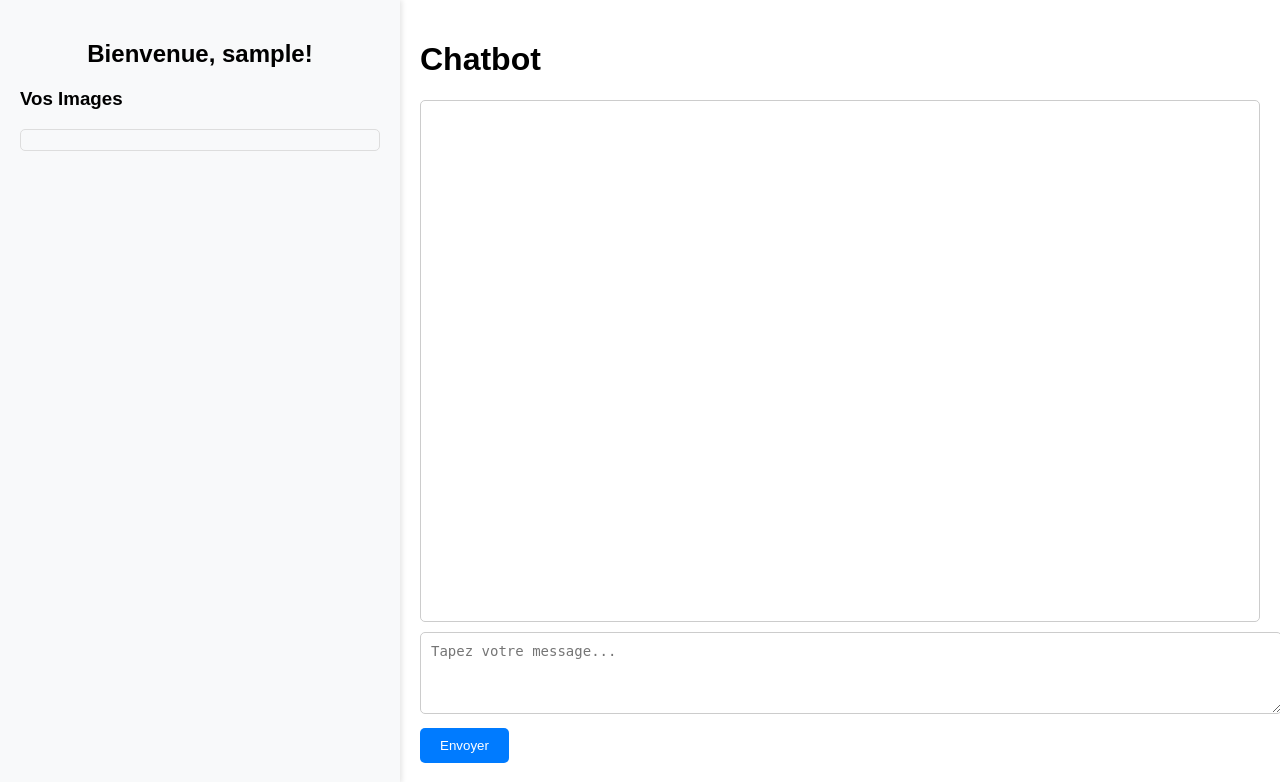
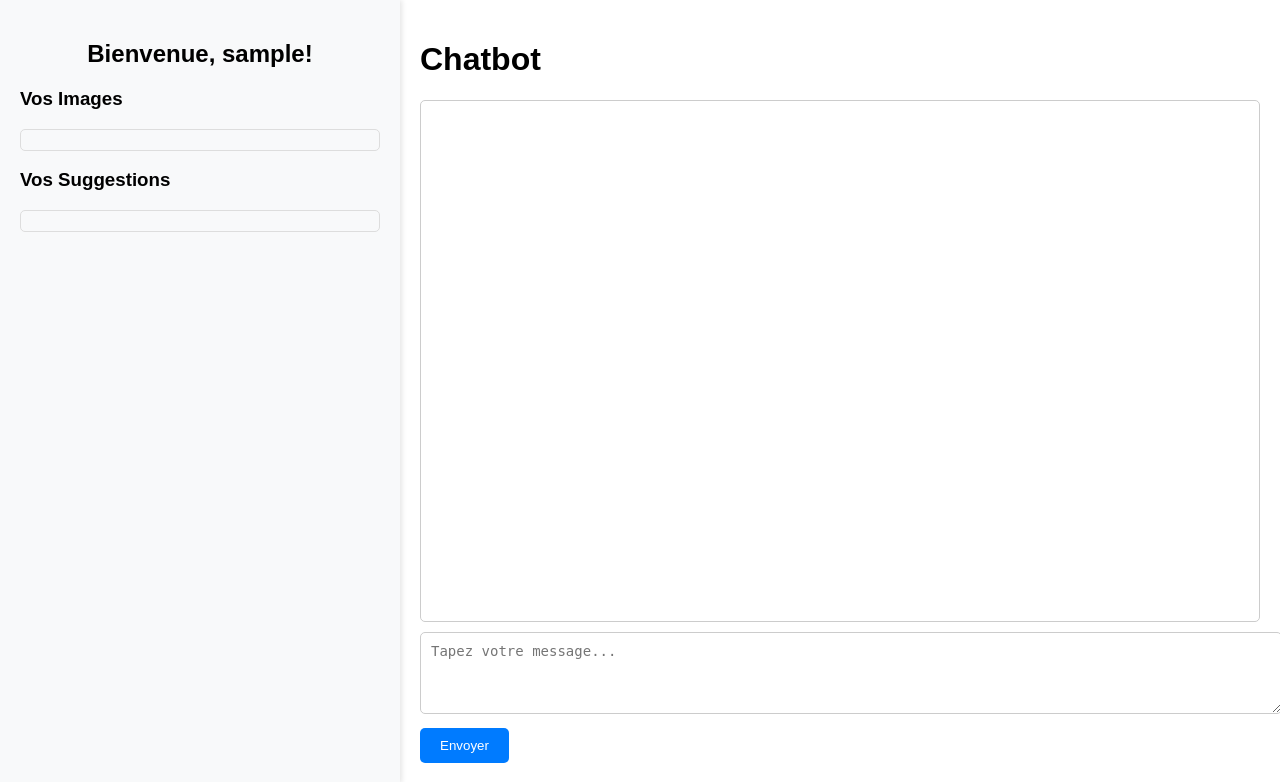
Before and after one commit to Kewij/RetailX7, a Django app: page / in a window 1280 px wide. Shown: the top 782 px of the page. Run offline with Django 4.2, Linux system fonts and the light colour scheme; the visitor is signed in with stand-in values (Sample User, id 1); data comes from the database, SQL or seed files in the repository; data that the repository does not hold is empty; parts of the project's set-up code (start-up, migrations or seed data) failed here and were passed over.

Commit message:
suggestions

```diff
--- a/src/app/retailx7/Home/templates/Home/home.html
+++ b/src/app/retailx7/Home/templates/Home/home.html
@@ -20,6 +20,17 @@
                 {% endfor %}
             </div>
         </div>
+
+        <h3>Vos Suggestions</h3>
+        <div id="image-gallery">
+            <div class="image-container">
+                {% for image in suggestions %}
+                <div class="image-item">
+                    <img src="{{ image.image.url }}" alt="{{ image.description }}">
+                </div>
+                {% endfor %}
+            </div>
+        </div>
     </div>
     <div id="right-panel">
         {% include 'Home/chatbot.html' %}
--- a/src/app/retailx7/Home/views.py
+++ b/src/app/retailx7/Home/views.py
@@ -39,7 +39,7 @@ def home(request):
     else:
         form = ImageUploadForm()
 
-    return render(request, 'Home/home.html', {'form': form})
+    return render(request, 'Home/home.html', {'form': form, "suggestions":[]})
 
 
 @csrf_exempt  # Ajoutez cette décorateur si vous avez des problèmes avec le CSRF pour les requêtes AJAX
```
